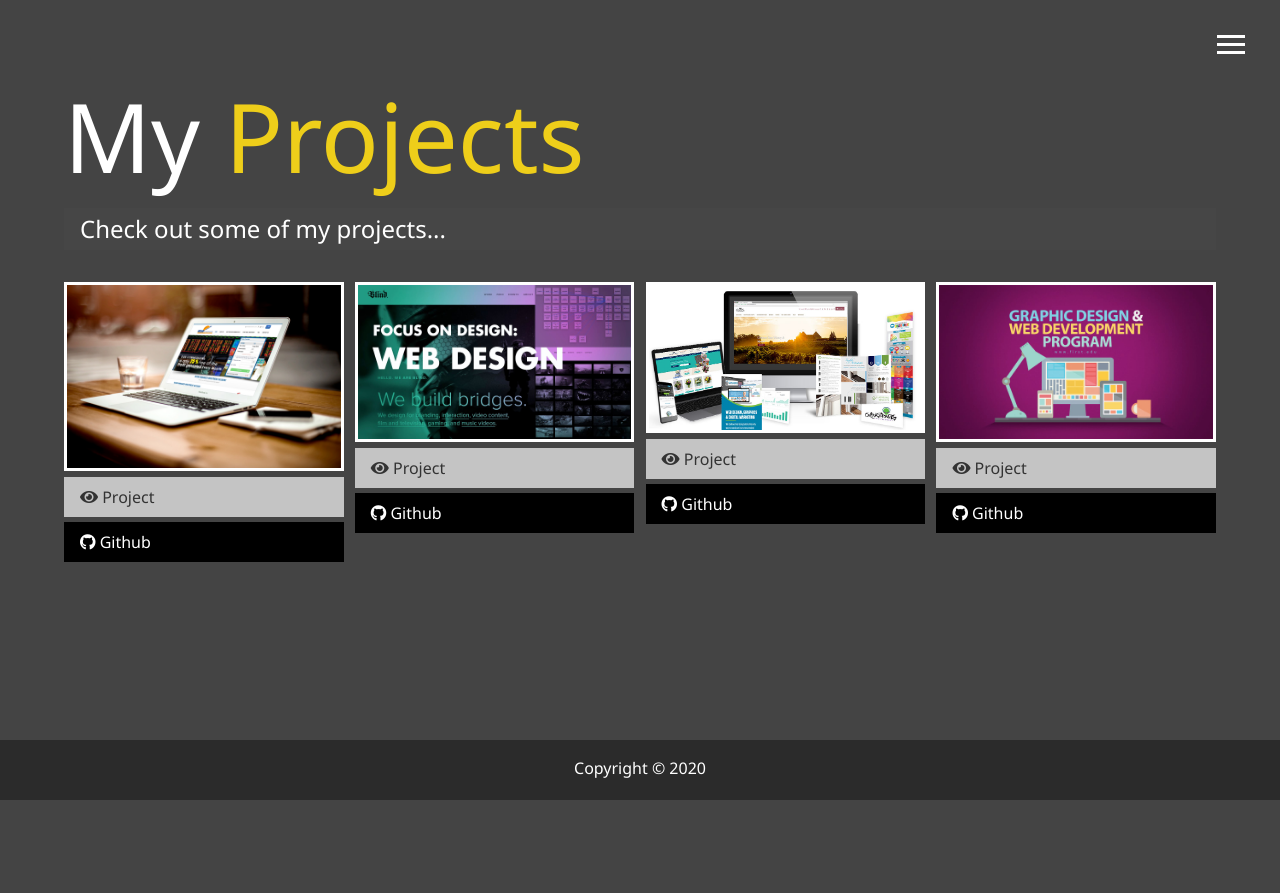
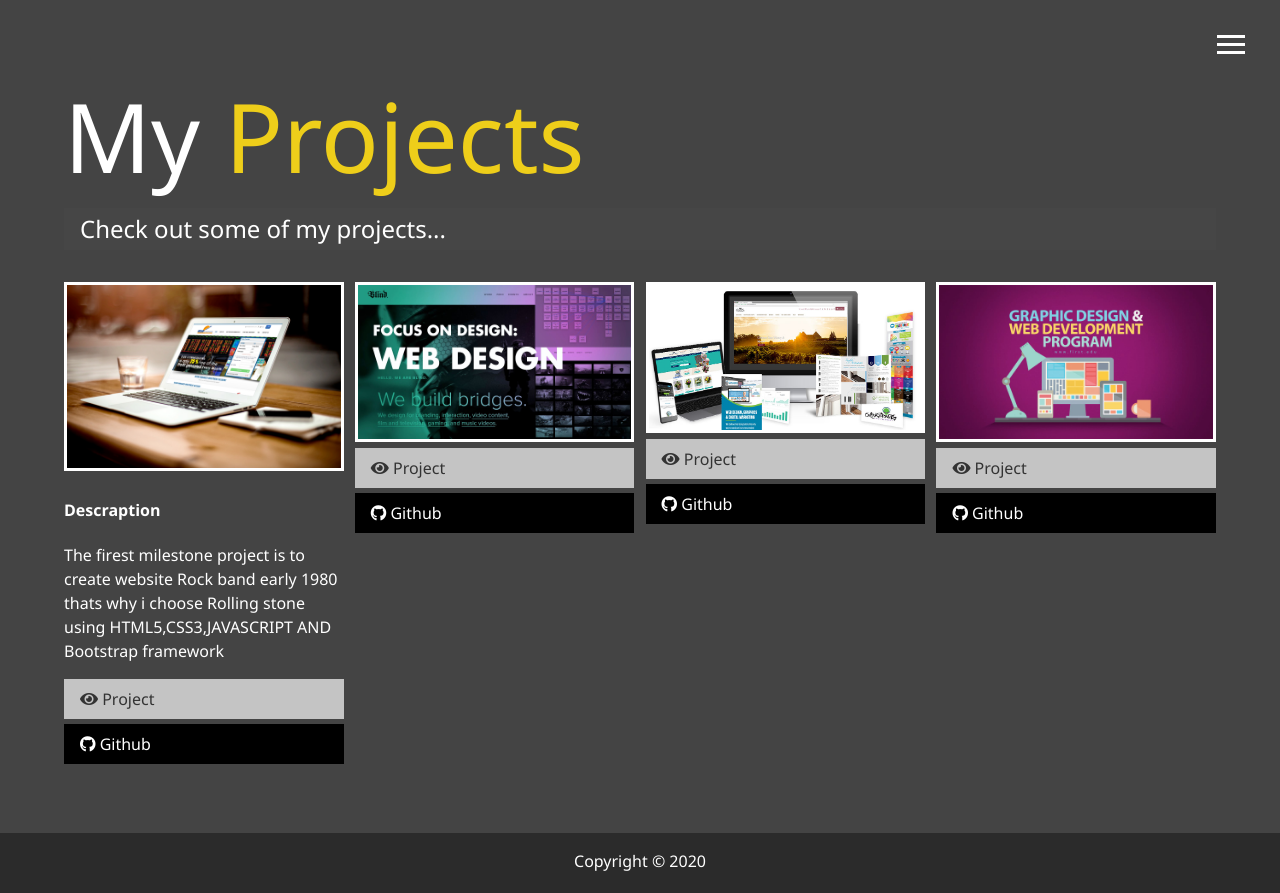
Before and after one commit to ahsin59/my-personal-portfolio, a plain HTML site: page work.html in a window 1280 px wide. Before the commit the page ends 800 px from the top, so only its background shows below. Drawn offline with Linux system fonts and the light colour scheme.

Commit message:
Update work.html

```diff
--- a/work.html
+++ b/work.html
@@ -64,8 +64,10 @@
     </h2>
     <div class="projects">
       <div class="item">
-        <a href="https://github.com/ahsin59">
+        <a href="https://ahsin59.github.io/milestone_1_rolling_stone/index.html">
           <img src="img/projects/project1.png" alt="Project">
+          <h4>Descraption</h4>
+          <p>The firest milestone project is to create website Rock band early 1980 thats why i choose Rolling stone using HTML5,CSS3,JAVASCRIPT AND Bootstrap framework</p>
         </a>
         <a href="#" class="btn-light">
           <i class="fas fa-eye"></i> Project
```
